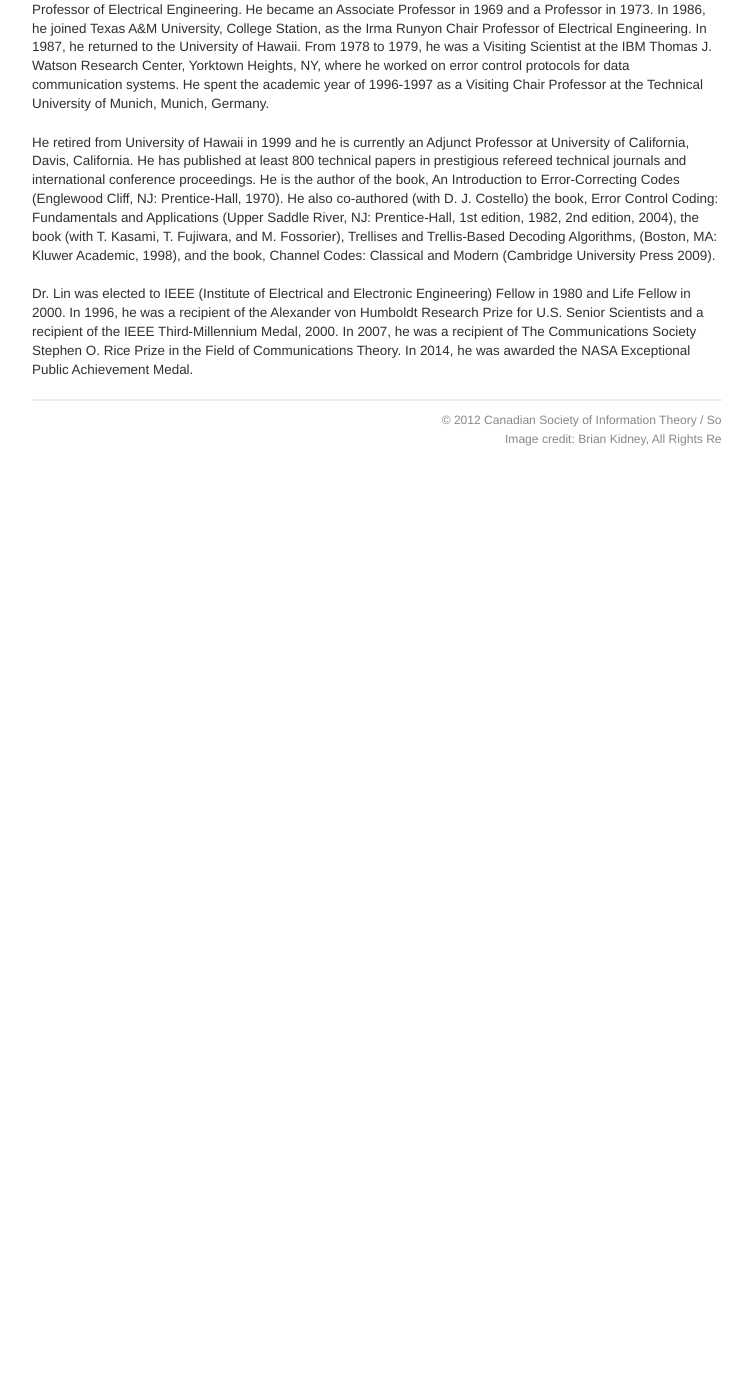
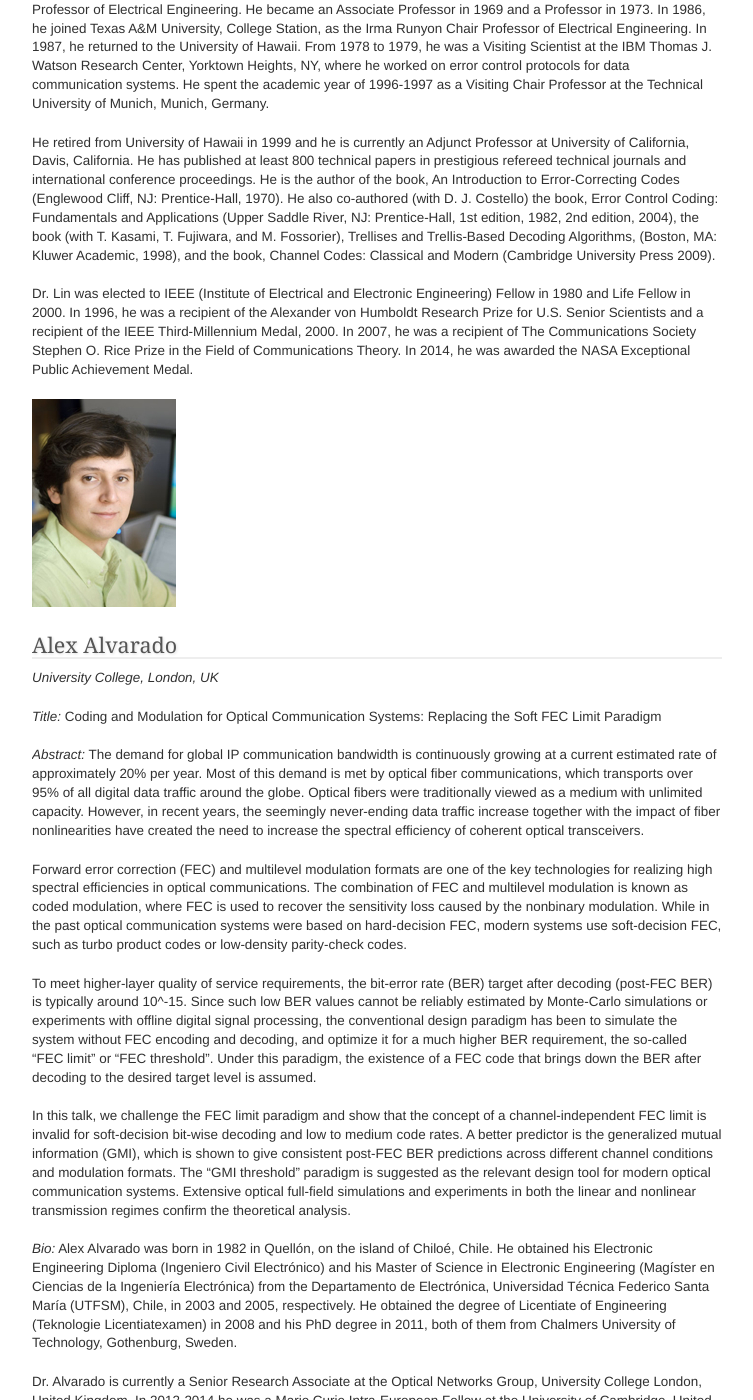
Before and after one commit to bkidney/CWIT2015, a Jekyll site: the page built from invited.md, in a window 1280 px wide and 1400 px high, scrolled down 3011 px. Shown: the whole window, without its empty margins (388-1141 px from the left). Built offline with Jekyll 4.4.1, drawn with Linux system fonts in a browser that asks for light colours; before the commit the page ends 3490 px from its top, so only the background shows below that; some of the changed text lies outside the part shown.

Commit message:
Add additional invited speakers, Affes and Alavarado.

```diff
--- a/invited.md
+++ b/invited.md
@@ -56,3 +56,32 @@ The quest for bandwidth-efficient acoustic communications has progressed over th
 He retired from University of Hawaii in 1999 and he is currently an Adjunct Professor at University of California, Davis, California. He has published at least 800 technical papers in prestigious refereed technical journals and international conference proceedings. He is the author of the book, An Introduction to Error-Correcting Codes (Englewood Cliff, NJ: Prentice-Hall, 1970). He also co-authored (with D. J. Costello) the book, Error Control Coding: Fundamentals and Applications (Upper Saddle River, NJ: Prentice-Hall, 1st edition, 1982, 2nd edition, 2004), the book (with T. Kasami, T. Fujiwara, and M. Fossorier), Trellises and Trellis-Based Decoding Algorithms, (Boston, MA: Kluwer Academic, 1998), and the book, Channel Codes: Classical and Modern (Cambridge University Press 2009).
 
 Dr. Lin was elected to IEEE (Institute of Electrical and Electronic Engineering) Fellow in 1980 and Life Fellow in 2000. In 1996, he was a recipient of the Alexander von Humboldt Research Prize for U.S. Senior Scientists and a recipient of the IEEE Third-Millennium Medal, 2000. In 2007, he was a recipient of The Communications Society Stephen O. Rice Prize in the Field of Communications Theory. In 2014, he was awarded the NASA Exceptional Public Achievement Medal.
+
+
+![Alex Alvarado](images/alvarado.jpg)
+
+### Alex Alvarado ###
+*University College, London, UK*
+
+*Title:* Coding and Modulation for Optical Communication Systems: Replacing the Soft FEC Limit Paradigm
+
+*Abstract:* The demand for global IP communication bandwidth is continuously growing at a current estimated rate of approximately 20% per year. Most of this demand is met by optical fiber communications, which transports over 95% of all digital data traffic around the globe. Optical fibers were traditionally viewed as a medium with unlimited capacity. However, in recent years, the seemingly never-ending data traffic increase together with the impact of fiber nonlinearities have created the need to increase the spectral efficiency of coherent optical transceivers.
+
+Forward error correction (FEC) and multilevel modulation formats are one of the key technologies for realizing high spectral efficiencies in optical communications. The combination of FEC and multilevel modulation is known as coded modulation, where FEC is used to recover the sensitivity loss caused by the nonbinary modulation. While in the past optical communication systems were based on hard-decision FEC, modern systems use soft-decision FEC, such as turbo product codes or low-density parity-check codes.
+
+To meet higher-layer quality of service requirements, the bit-error rate (BER) target after decoding (post-FEC BER) is typically around 10^-15. Since such low BER values cannot be reliably estimated by Monte-Carlo simulations or experiments with offline digital signal processing, the conventional design paradigm has been to simulate the system without FEC encoding and decoding, and optimize it for a much higher BER requirement, the so-called "FEC limit" or "FEC threshold". Under this paradigm, the existence of a FEC code that brings down the BER after decoding to the desired target level is assumed.
+
+In this talk, we challenge the FEC limit paradigm and show that the concept of a channel-independent FEC limit is invalid for soft-decision bit-wise decoding and low to medium code rates. A better predictor is the generalized mutual information (GMI), which is shown to give consistent post-FEC BER predictions across different channel conditions and modulation formats. The "GMI threshold" paradigm is suggested as the relevant design tool for modern optical communication systems. Extensive optical full-field simulations and experiments in both the linear and nonlinear transmission regimes confirm the theoretical analysis.
+
+*Bio:* Alex Alvarado was born in 1982 in Quellón, on the island of Chiloé, Chile. He obtained his Electronic Engineering Diploma (Ingeniero Civil Electrónico) and his Master of Science in Electronic Engineering (Magíster en Ciencias de la Ingeniería Electrónica) from the Departamento de Electrónica, Universidad Técnica Federico Santa María (UTFSM), Chile, in 2003 and 2005, respectively. He obtained the degree of Licentiate of Engineering (Teknologie Licentiatexamen) in 2008 and his PhD degree in 2011, both of them from Chalmers University of Technology, Gothenburg, Sweden.
+
+Dr. Alvarado is currently a Senior Research Associate at the Optical Networks Group, University College London, United Kingdom. In 2012-2014 he was a Marie Curie Intra-European Fellow at the University of Cambridge, United Kingdom, and during 2011-2012 he was a Newton International Fellow at the same institution. His general research interests are in the areas of digital communications, coding, and information theory.
+
+![Sofiène Affes](images/Affes.jpg)
+
+### Sofiène Affes ###
+*INRS, Canada*
+
+*Abstract:* TBA
+
+*Title:* TBA
```
Also changed, not shown: images/Affes.jpg (added), images/alvarado.jpg (added).
